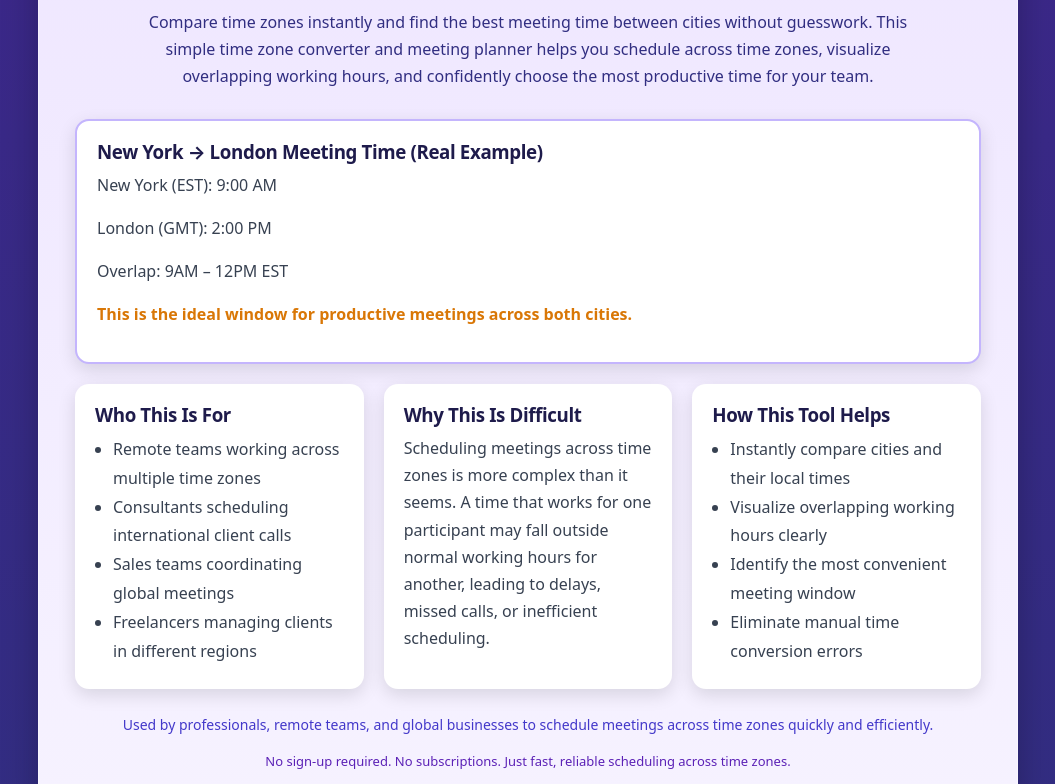
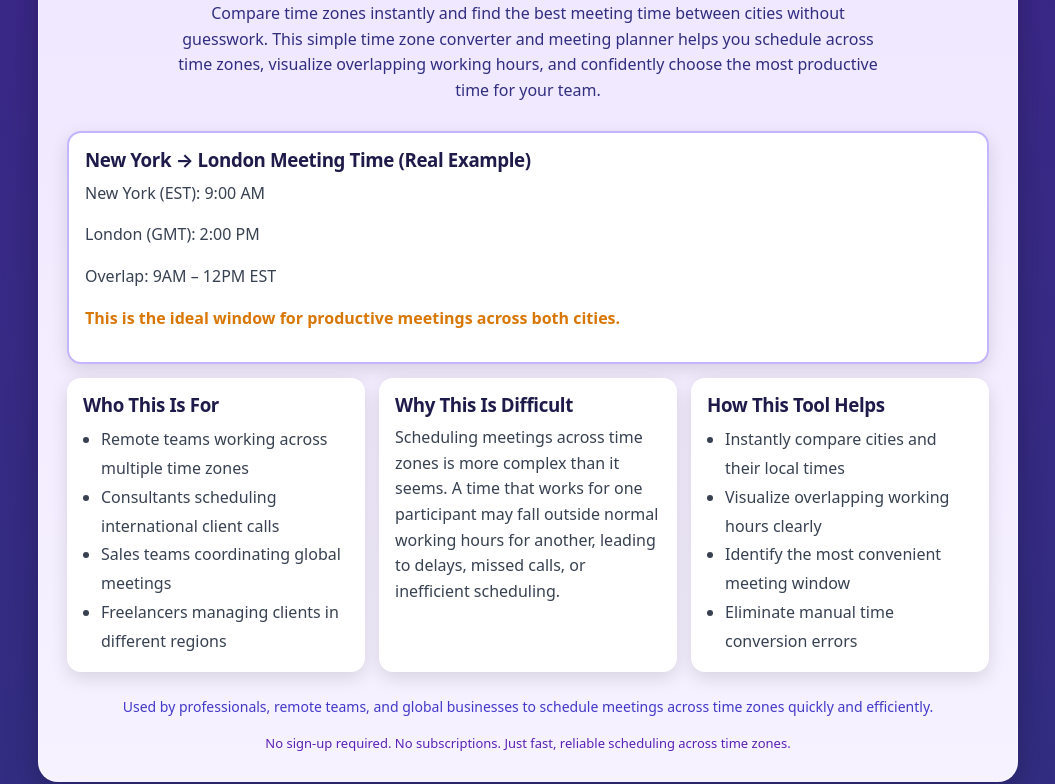
Before and after one commit to techtalk1282/Best-Meeting-Time, a Next.js app: page / in a window 1280 px wide. Shown: the part 1780-2564 px from the top of the page, without its empty margins (112-1167 px from the left). Built offline with nearby package versions, Linux system fonts and the light colour scheme.

Commit message:
style(homepage): compress seo block spacing for improved above-the-fold fit
Updated various styles for better layout and readability.

```diff
--- a/app/page.tsx
+++ b/app/page.tsx
@@ -44,8 +44,8 @@ export default function HomePage() {
             {/* INTERNAL LINKS */}
             <div style={{ textAlign: "center", marginBottom: "40px", color: "white" }}>
               <h2 style={{ fontSize: "26px", marginBottom: "12px" }}>
-                Popular Meeting Time Cities
-              </h2>
+  Compare Popular Cities Across Time Zones
+</h2>
 
               <div style={{ display: "flex", flexWrap: "wrap", justifyContent: "center", gap: "12px" }}>
                 <a href="/best-meeting-time-new-york">New York</a>
@@ -67,7 +67,7 @@ export default function HomePage() {
                 margin: "0 auto",
                 background: "linear-gradient(180deg, #efe7ff 0%, #f6f2ff 100%)",
                 borderRadius: "20px",
-                padding: "36px",
+                padding: "28px",
                 boxShadow: "0 10px 35px rgba(0,0,0,0.25)",
                 border: "1px solid rgba(255,255,255,0.35)",
               }}
@@ -82,8 +82,8 @@ export default function HomePage() {
                   style={{
                     color: "#312e81",
                     fontSize: "16px",
-                    lineHeight: "1.7",
-                    maxWidth: "760px",
+                    lineHeight: "1.6",
+maxWidth: "700px",
                     margin: "0 auto",
                   }}
                 >
@@ -98,7 +98,7 @@ export default function HomePage() {
               <div
                 style={{
                   ...card,
-                  marginBottom: "20px",
+                  marginBottom: "14px",
                   border: "2px solid #c4b5fd",
                 }}
               >
@@ -118,7 +118,7 @@ export default function HomePage() {
                 style={{
                   display: "grid",
                   gridTemplateColumns: "repeat(auto-fit, minmax(260px, 1fr))",
-                  gap: "20px",
+                  gap: "14px",
                 }}
               >
                 <div style={card}>
@@ -158,7 +158,7 @@ export default function HomePage() {
                   textAlign: "center",
                   color: "#4338ca",
                   fontSize: "14px",
-                  lineHeight: "1.7",
+                  lineHeight: "1.6",
                 }}
               >
                 Used by professionals, remote teams, and global businesses to schedule meetings
@@ -189,7 +189,7 @@ export default function HomePage() {
 /* STYLES */
 const card = {
   background: "white",
-  padding: "20px",
+  padding: "16px",
   borderRadius: "14px",
   boxShadow: "0 6px 18px rgba(0,0,0,0.12)",
 };
@@ -201,7 +201,7 @@ const title = {
 
 const text = {
   color: "#374151",
-  lineHeight: "1.7",
+  lineHeight: "1.6",
 };
 
 const textList = {
```
